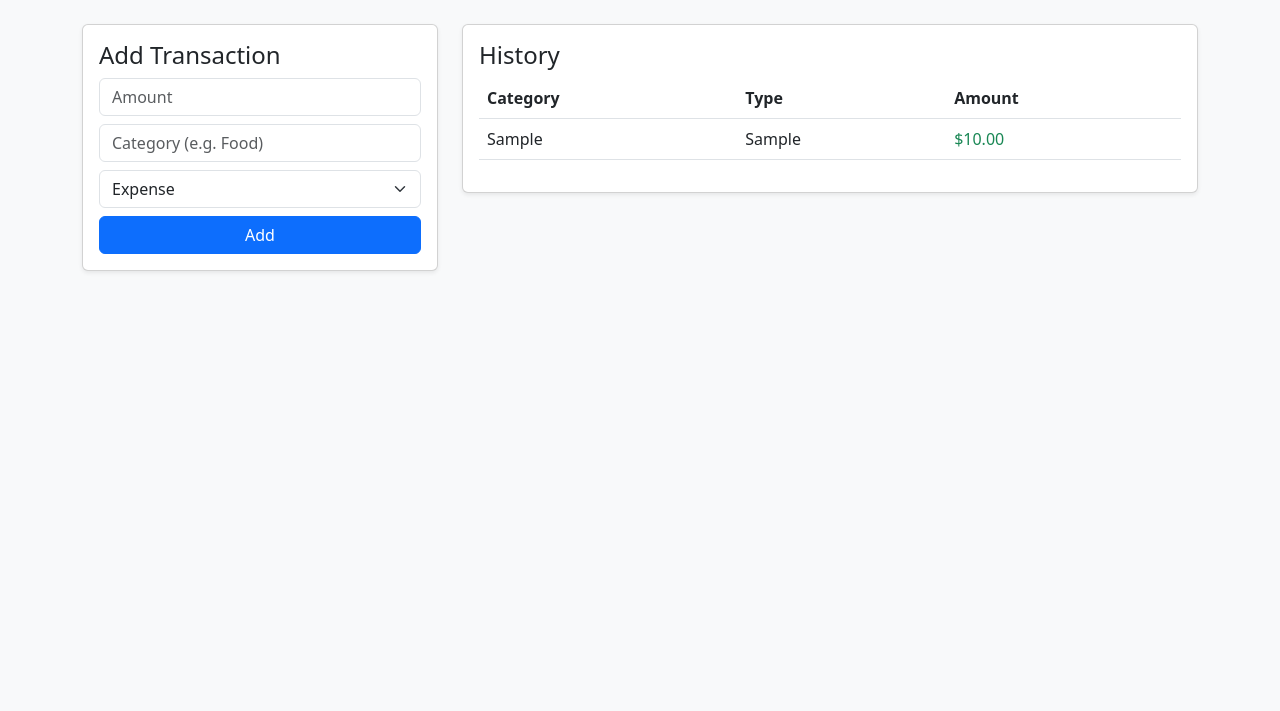
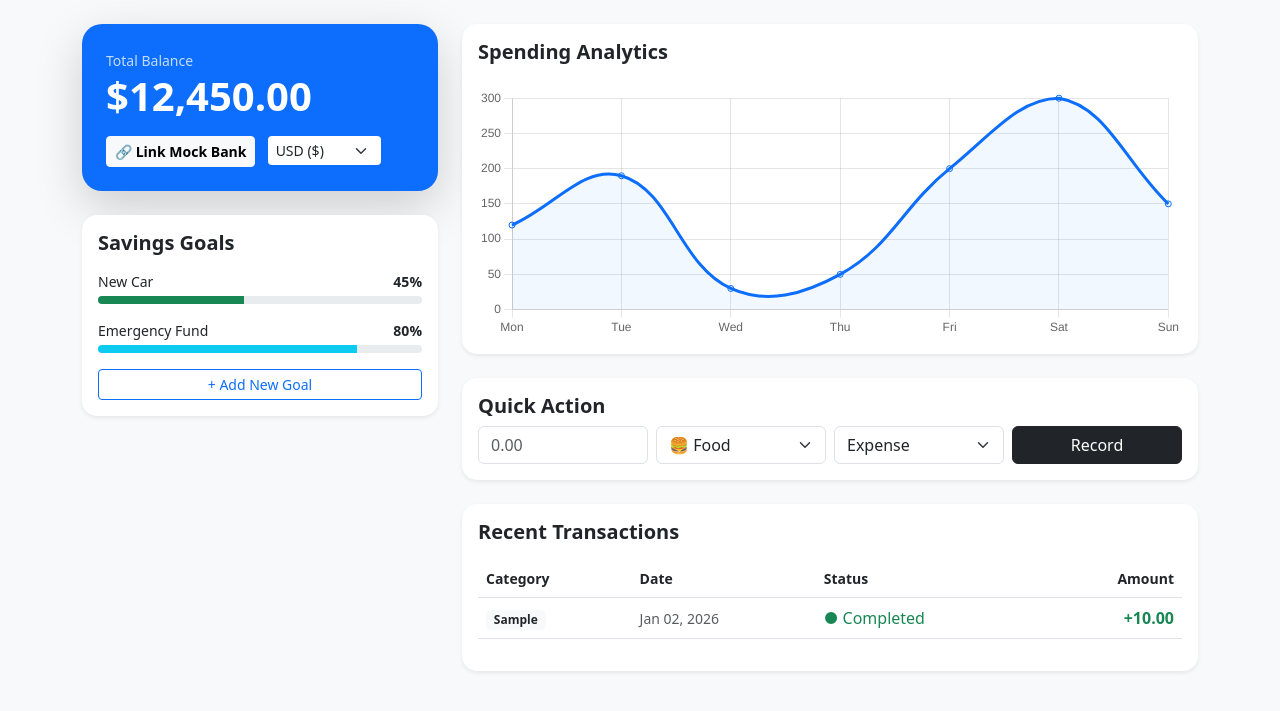
Before and after one commit to davidcipher/financePro, a Flask app: page / in a window 1280 px wide. Shown: the part 56-767 px from the top of the page. Run offline with Flask 3, Linux system fonts and the light colour scheme; a user stored in the database is signed in; tables that the repository leaves empty hold one stand-in row (values such as "Sample post").

Commit message:
change ui

```diff
--- a/app.py
+++ b/app.py
@@ -1,4 +1,5 @@
 import os
+from datetime import datetime
 from flask import Flask, render_template, request, redirect, url_for, flash
 from flask_sqlalchemy import SQLAlchemy
 from flask_login import LoginManager, UserMixin, login_user, login_required, logout_user, current_user
@@ -7,10 +8,7 @@
 app = Flask(__name__)
 
 # --- CONFIGURATION ---
-# Use a secret key from environment variables or a default for dev
-app.config['SECRET_KEY'] = os.environ.get('SECRET_KEY', 'dev-secret-key-123')
-
-# This ensures the database file is created in the correct folder on Render
+app.config['SECRET_KEY'] = os.environ.get('SECRET_KEY', 'finance-pro-secret-789')
 basedir = os.path.abspath(os.path.dirname(__file__))
 app.config['SQLALCHEMY_DATABASE_URI'] = 'sqlite:///' + os.path.join(basedir, 'finance.db')
 app.config['SQLALCHEMY_TRACK_MODIFICATIONS'] = False
@@ -25,6 +23,9 @@
     id = db.Column(db.Integer, primary_key=True)
     username = db.Column(db.String(150), unique=True, nullable=False)
     password = db.Column(db.String(150), nullable=False)
+    # Relationship to link data to users
+    transactions = db.relationship('Transaction', backref='owner', lazy=True)
+    goals = db.relationship('Goal', backref='owner', lazy=True)
 
 
 class Transaction(db.Model):
@@ -32,6 +33,16 @@
     amount = db.Column(db.Float, nullable=False)
     category = db.Column(db.String(100), nullable=False)
     type = db.Column(db.String(50), nullable=False)  # Income or Expense
+    currency = db.Column(db.String(10), default='USD')
+    date = db.Column(db.DateTime, default=datetime.utcnow)
+    user_id = db.Column(db.Integer, db.ForeignKey('user.id'), nullable=False)
+
+
+class Goal(db.Model):
+    id = db.Column(db.Integer, primary_key=True)
+    name = db.Column(db.String(100), nullable=False)
+    target_amount = db.Column(db.Float, nullable=False)
+    current_amount = db.Column(db.Float, default=0)
     user_id = db.Column(db.Integer, db.ForeignKey('user.id'), nullable=False)
 
 
@@ -41,18 +52,26 @@
 
 
 # --- DATABASE INITIALIZATION ---
-# This is the part that fixes the "no such table: user" error on Render
 with app.app_context():
     db.create_all()
-    print("Database initialization complete.")
 
 
 # --- ROUTES ---
 @app.route('/')
 @login_required
 def index():
-    transactions = Transaction.query.filter_by(user_id=current_user.id).all()
-    return render_template('index.html', transactions=transactions)
+    transactions = Transaction.query.filter_by(user_id=current_user.id).order_by(Transaction.date.desc()).all()
+    goals = Goal.query.filter_by(user_id=current_user.id).all()
+
+    # Simple math for the UI dashboard
+    total_income = sum(t.amount for t in transactions if t.type == 'Income')
+    total_expense = sum(t.amount for t in transactions if t.type == 'Expense')
+    balance = total_income - total_expense
+
+    return render_template('index.html',
+                           transactions=transactions,
+                           goals=goals,
+                           balance=balance)
 
 
 @app.route('/login', methods=['GET', 'POST'])
@@ -64,7 +83,7 @@
         if user and check_password_hash(user.password, password):
             login_user(user)
             return redirect(url_for('index'))
-        flash('Invalid username or password')
+        flash('Invalid login credentials')
     return render_template('login.html')
 
 
@@ -73,25 +92,30 @@
     if request.method == 'POST':
         username = request.form.get('username').strip()
         password = request.form.get('password')
+
+        if User.query.filter_by(username=username).first():
+            flash('Username already exists')
+            return redirect(url_for('register'))
+
         hashed_pw = generate_password_hash(password, method='pbkdf2:sha256')
-
         new_user = User(username=username, password=hashed_pw)
-        try:
-            db.session.add(new_user)
-            db.session.commit()
-            return redirect(url_for('login'))
-        except:
-            flash('Username already exists')
+        db.session.add(new_user)
+        db.session.commit()
+        return redirect(url_for('login'))
     return render_template('register.html')
 
 
 @app.route('/add', methods=['POST'])
 @login_required
 def add():
-    amount = request.form.get('amount')
+    amount = float(request.form.get('amount'))
     category = request.form.get('category')
     t_type = request.form.get('type')
-    new_t = Transaction(amount=amount, category=category, type=t_type, user_id=current_user.id)
+    # Currency comes from your new toggle (defaulting to USD if not sent)
+    currency = request.form.get('currency', 'USD')
+
+    new_t = Transaction(amount=amount, category=category, type=t_type,
+                        currency=currency, user_id=current_user.id)
     db.session.add(new_t)
     db.session.commit()
     return redirect(url_for('index'))
@@ -104,6 +128,5 @@
     return redirect(url_for('login'))
 
 
-# Render uses Gunicorn, so it ignores this block
 if __name__ == "__main__":
     app.run(debug=True)
--- a/templates/index.html
+++ b/templates/index.html
@@ -2,44 +2,108 @@
 
 {% block content %}
 <div class="row">
-    <div class="col-md-4">
-        <div class="card p-3 shadow-sm mb-4">
-            <h4>Add Transaction</h4>
-            <form action="{{ url_for('add') }}" method="POST">
-                <div class="mb-2">
-                    <input type="number" step="0.01" name="amount" class="form-control" placeholder="Amount" required>
+    <div class="col-lg-4">
+        <div class="card bg-primary text-white shadow-lg border-0 mb-4" style="border-radius: 20px;">
+            <div class="card-body p-4">
+                <small class="opacity-75">Total Balance</small>
+                <h2 class="display-6 fw-bold" id="mainBalance">$12,450.00</h2>
+                <div class="mt-3">
+                    <button class="btn btn-light btn-sm fw-bold" onclick="mockBankLink()">🔗 Link Mock Bank</button>
+                    <select class="form-select form-select-sm d-inline-block w-auto ms-2 border-0 bg-white-50" id="currencyToggle">
+                        <option value="USD">USD ($)</option>
+                        <option value="NGN">NGN (₦)</option>
+                        <option value="XAF">XAF (FCFA)</option>
+                        <option value="XOF">XOF (CFA)</option>
+                    </select>
                 </div>
-                <div class="mb-2">
-                    <input type="text" name="category" class="form-control" placeholder="Category (e.g. Food)" required>
             </div>
-                <div class="mb-2">
+        </div>
+
+        <div class="card shadow-sm border-0 mb-4" style="border-radius: 15px;">
+            <div class="card-body">
+                <h5 class="fw-bold mb-3">Savings Goals</h5>
+                <div class="mb-3">
+                    <div class="d-flex justify-content-between mb-1">
+                        <small>New Car</small>
+                        <small class="fw-bold">45%</small>
+                    </div>
+                    <div class="progress" style="height: 8px;">
+                        <div class="progress-bar bg-success" style="width: 45%"></div>
+                    </div>
+                </div>
+                <div class="mb-3">
+                    <div class="d-flex justify-content-between mb-1">
+                        <small>Emergency Fund</small>
+                        <small class="fw-bold">80%</small>
+                    </div>
+                    <div class="progress" style="height: 8px;">
+                        <div class="progress-bar bg-info" style="width: 80%"></div>
+                    </div>
+                </div>
+                <button class="btn btn-outline-primary btn-sm w-100">+ Add New Goal</button>
+            </div>
+        </div>
+    </div>
+
+    <div class="col-lg-8">
+        <div class="card shadow-sm border-0 mb-4" style="border-radius: 15px;">
+            <div class="card-body">
+                <h5 class="fw-bold mb-4">Spending Analytics</h5>
+                <div style="height: 250px;">
+                    <canvas id="analyticsChart"></canvas>
+                </div>
+            </div>
+        </div>
+
+        <div class="card shadow-sm border-0 mb-4" style="border-radius: 15px;">
+            <div class="card-body">
+                <h5 class="fw-bold">Quick Action</h5>
+                <form action="{{ url_for('add') }}" method="POST" class="row g-2">
+                    <div class="col-md-3">
+                        <input type="number" name="amount" class="form-control" placeholder="0.00" required>
+                    </div>
+                    <div class="col-md-3">
+                        <select name="category" class="form-select">
+                            <option value="Food">🍔 Food</option>
+                            <option value="Rent">🏠 Rent</option>
+                            <option value="Transport">🚗 Transport</option>
+                            <option value="Investments">📈 Stocks</option>
+                        </select>
+                    </div>
+                    <div class="col-md-3">
                         <select name="type" class="form-select">
                             <option value="Expense">Expense</option>
                             <option value="Income">Income</option>
                         </select>
                     </div>
-                <button type="submit" class="btn btn-primary w-100">Add</button>
+                    <div class="col-md-3">
+                        <button type="submit" class="btn btn-dark w-100">Record</button>
+                    </div>
                 </form>
             </div>
         </div>
-    <div class="col-md-8">
-        <div class="card p-3 shadow-sm">
-            <h4>History</h4>
-            <table class="table">
-                <thead>
+
+        <div class="card shadow-sm border-0" style="border-radius: 15px;">
+            <div class="card-body">
+                <h5 class="fw-bold mb-3">Recent Transactions</h5>
+                <div class="table-responsive">
+                    <table class="table align-middle">
+                        <thead class="text-muted small">
                             <tr>
                                 <th>Category</th>
-                        <th>Type</th>
-                        <th>Amount</th>
+                                <th>Date</th>
+                                <th>Status</th>
+                                <th class="text-end">Amount</th>
                             </tr>
                         </thead>
                         <tbody>
                             {% for t in transactions %}
                             <tr>
-                        <td>{{ t.category }}</td>
-                        <td>{{ t.type }}</td>
-                        <td class="{{ 'text-danger' if t.type == 'Expense' else 'text-success' }}">
-                            ${{ "%.2f"|format(t.amount) }}
+                                <td><span class="badge bg-light text-dark">{{ t.category }}</span></td>
+                                <td class="small text-muted">Jan 02, 2026</td>
+                                <td><span class="text-success">● Completed</span></td>
+                                <td class="text-end fw-bold {{ 'text-danger' if t.type == 'Expense' else 'text-success' }}">
+                                    {{ '-' if t.type == 'Expense' else '+' }}{{ "%.2f"|format(t.amount) }}
                                 </td>
                             </tr>
                             {% endfor %}
@@ -48,4 +112,42 @@
                 </div>
             </div>
         </div>
+    </div>
+</div>
+
+<script src="https://cdn.jsdelivr.net/npm/chart.js"></script>
+<script>
+    // 1. Mock Bank Connection
+    function mockBankLink() {
+        let btn = event.target;
+        btn.innerText = "Connecting...";
+        setTimeout(() => {
+            alert("Success! Mock Bank (Kuda/Chase) linked successfully.");
+            btn.innerText = "🏦 Bank Linked";
+            btn.className = "btn btn-success btn-sm fw-bold";
+        }, 1500);
+    }
+
+    // 2. Chart logic
+    const ctx = document.getElementById('analyticsChart').getContext('2d');
+    new Chart(ctx, {
+        type: 'line',
+        data: {
+            labels: ['Mon', 'Tue', 'Wed', 'Thu', 'Fri', 'Sat', 'Sun'],
+            datasets: [{
+                label: 'Spending Activity',
+                data: [120, 190, 30, 50, 200, 300, 150],
+                borderColor: '#0d6efd',
+                tension: 0.4,
+                fill: true,
+                backgroundColor: 'rgba(13, 110, 253, 0.05)'
+            }]
+        },
+        options: {
+            responsive: true,
+            maintainAspectRatio: false,
+            plugins: { legend: { display: false } }
+        }
+    });
+</script>
 {% endblock %}
```
Lines whose indentation alone changed are shown as unchanged.
